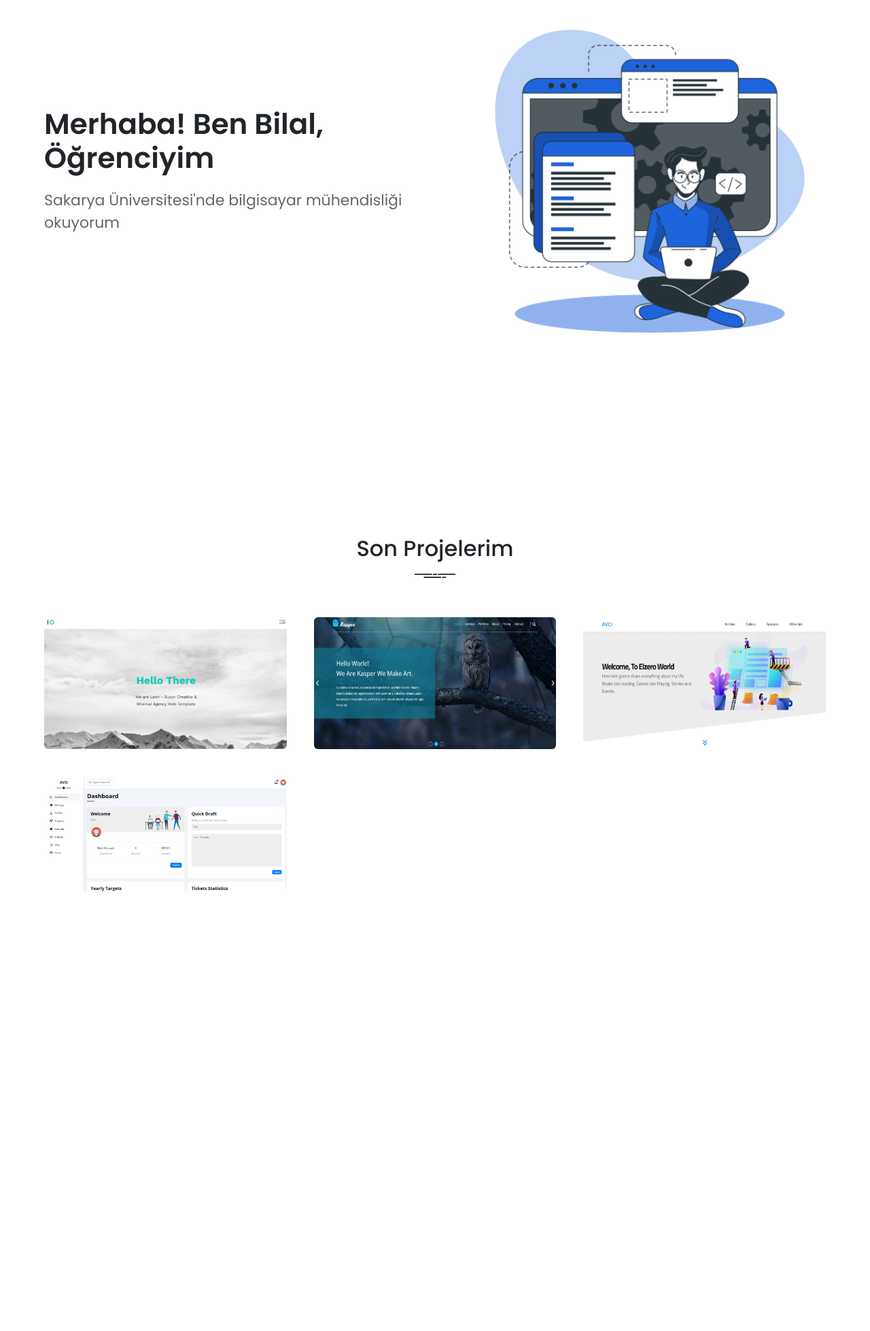
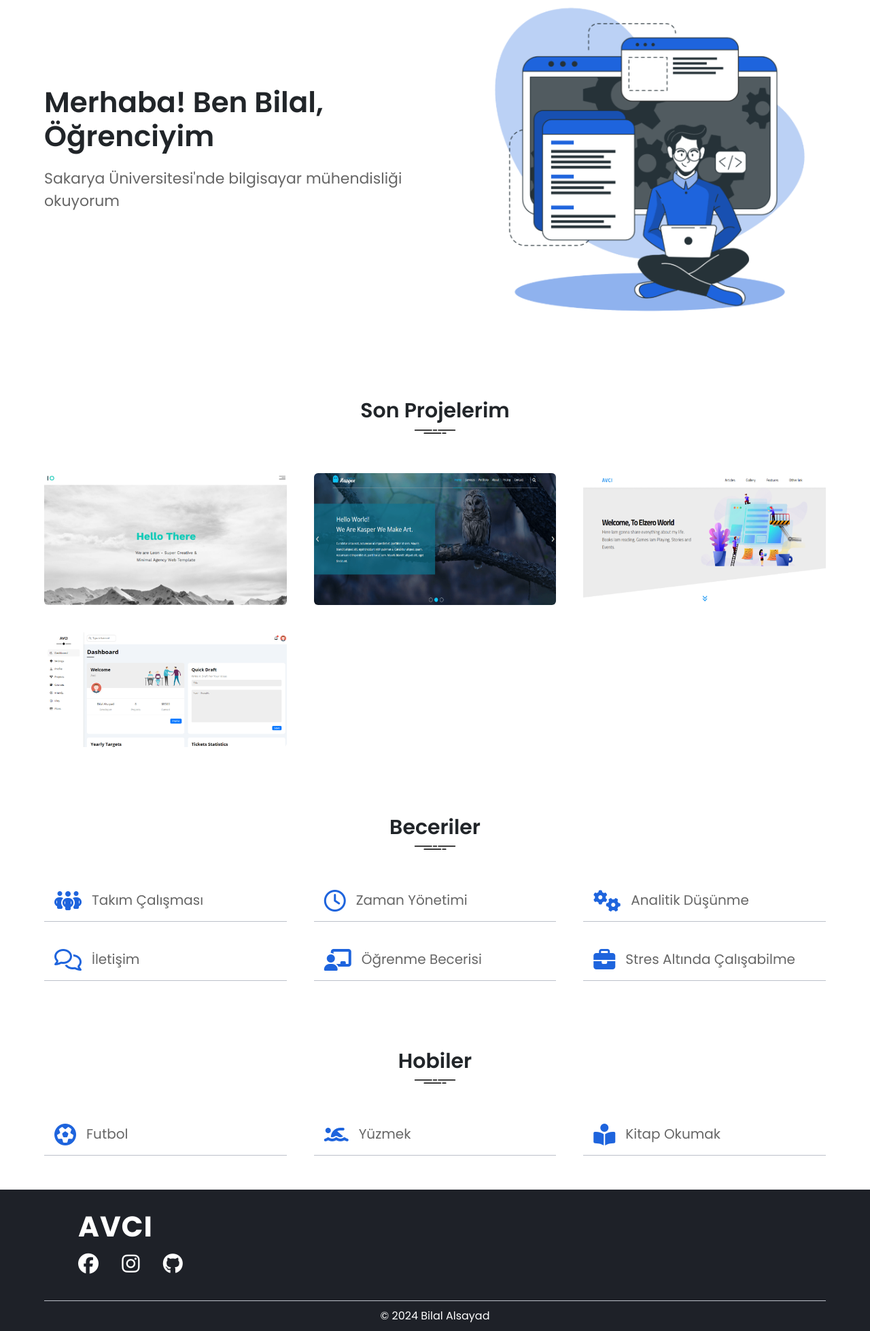
Before and after one commit to Bilal-Alsayad/WebProject, a PHP site: page / in a window 1280 px wide. Shown: the part 62-2020 px from the top of the page at 68% size. Before the commit the page ends 1373 px from the top, so only its background shows below. Run offline with PHP 8.4, Linux system fonts and the light colour scheme.

```diff
--- a/CSS/master.css
+++ b/CSS/master.css
@@ -90,15 +90,16 @@ a {
 
 header {
     height: 62px;
+    position: fixed;
+    background-color: white;
+    width: 100%;
+    z-index: 10;
 }
 
 header nav .logo {
     color: black;
     font-weight: bold;
     font-size: 30px;
-    display: flex;
-    justify-content: center;
-    align-items: center;
     letter-spacing: 1px;
     padding-right: 20px;
     border-right: 1px solid #ccc;
@@ -132,18 +133,21 @@ header .container nav div ul li a.active {
         background-color: rgb(30 100 221 / 90%);
         height: 245px;
     }
-    header .container nav div ul li a{
+
+    header .container nav div ul li a {
         border-bottom: 1px solid #eee;
     }
+
     header .container nav div ul li a {
         color: white;
     }
+
     header .container nav div ul li a:hover {
         color: white;
     }
 }
 
-header .container nav div > a {
+header .container nav div>a {
     color: white;
     background-color: var(--ana-renk);
     margin-bottom: 5px;
@@ -152,9 +156,9 @@ header .container nav div > a {
 }
 
 @media (max-width: 991px) {
-    header .container nav div > a {
+    header .container nav div>a {
         background-color: transparent;
-        }
+    }
 }
 
 
@@ -162,8 +166,9 @@ div.title {
     text-align: center;
 }
 
-.tilte .ana-title {
+.title .ana-title {
     font-size: 30px;
+    font-weight: 600;
     margin: 0;
 }
 
@@ -171,7 +176,8 @@ div.title {
 /* Ana Sayfa Başlangiç */
 /* Landing Başlangiç */
 .landing {
-    min-height: calc(100vh - 62px);
+    padding-top: calc(var(--ana-padding-top) - 20px);
+    padding-bottom: var(--ana-padding-bottom);
 }
 
 .landing .container {
@@ -268,7 +274,7 @@ div.title {
     transition: var(--ana-transition);
 }
 
-.projelerim .container .box:hover > .info {
+.projelerim .container .box:hover>.info {
     left: 50px;
     opacity: 1;
 }
@@ -303,5 +309,84 @@ div.title {
 }
 
 /* Projelerim Bitiş */
+/* Beceriler ve Hobiler Başlangiç */
+.beceriler,
+.hobiler {
+    padding-top: var(--ana-padding-top);
+    padding-bottom: var(--ana-padding-bottom);
+}
+
+.beceriler .container,
+.hobiler .container {
+    display: grid;
+    grid-template-columns: repeat(auto-fill, minmax(300px, 1fr));
+    gap: 40px;
+    margin-top: 50px;
+}
+
+.beceriler .container .box,
+.hobiler .container .box {
+    display: flex;
+    border-bottom: 1px solid #bdc1ca;
+}
+
+.beceriler .container .box i,
+.hobiler .container .box i {
+    color: var(--ana-renk);
+    margin-right: 15px;
+    margin-left: 15px;
+}
+
+.beceriler .container .box p,
+.hobiler .container .box p {
+    font-size: 20px;
+    color: var(--text-renk);
+}
+
+/* Beceriler ve Hobiler Bitiş */
 /* Ana Sayfa Bitiş */
+/* Footer Başlangiç */
+footer {
+    background-color: #1e2128;
+    margin: 0;
+}
+
+footer .container {
+    display: flex;
+    flex-direction: column;
+}
+footer .container .box  {
+    margin: 30px 0 30px 50px;
+}
+
+footer .container .box h3 {
+    font-size: 42px;
+    color: white;
+    font-weight: 700;
+    letter-spacing: 1px;
+}
+
+footer .container .box div a {
+    color: white;
+    font-size: 30px;
+    margin-right: 30px;
+}
+
+footer .container .box .facebook:hover {
+    color: #1877f2;
+}
+footer .container .box .instagram:hover {
+    color: #e1306c;
+}
+footer .container .box .github:hover {
+    color: #4078c0;
+}
+footer .container p {
+    color: white;
+    text-align: center;
+    margin: 0;
+    padding: 10px;
+    border-top: 1px solid #bdc1ca;
+}
+/* Footer Bitiş */
 /* 0px 4px 12px 0px rgba(36,39,46,0.1) */
--- a/index.html
+++ b/index.html
@@ -75,8 +75,8 @@
                     <p>Leon<br><span>HTML, CSS</span></p>
                     <a class="git-hub btn" href="https://github.com/Bilal-Alsayad/Template-1.git"
                         target="_blank">GitHub<i class="fa-brands fa-github"></i></a>
-                    <a class="visit btn" href="https://bilal-alsayad.github.io/Template-1/"
-                        target="_blank">Siteye<i class="fa-solid fa-up-right-from-square"></i></a>
+                    <a class="visit btn" href="https://bilal-alsayad.github.io/Template-1/" target="_blank">Siteye<i
+                            class="fa-solid fa-up-right-from-square"></i></a>
                 </div>
             </div>
             <div class="box">
@@ -86,8 +86,8 @@
                     <p>Kasper<br><span>HTML, CSS</span></p>
                     <a class="git-hub btn" href="https://github.com/Bilal-Alsayad/Template-2.git"
                         target="_blank">GitHub<i class="fa-brands fa-github"></i></a>
-                    <a class="visit btn" href="https://bilal-alsayad.github.io/Template-2/"
-                        target="_blank">Siteye<i class="fa-solid fa-up-right-from-square"></i></a>
+                    <a class="visit btn" href="https://bilal-alsayad.github.io/Template-2/" target="_blank">Siteye<i
+                            class="fa-solid fa-up-right-from-square"></i></a>
                 </div>
             </div>
             <div class="box">
@@ -97,8 +97,8 @@
                     <p>Elzero<br><span>HTML, CSS</span></p>
                     <a class="git-hub btn" href="https://github.com/Bilal-Alsayad/Template-3.git"
                         target="_blank">GitHub<i class="fa-brands fa-github"></i></a>
-                    <a class="visit btn" href="https://bilal-alsayad.github.io/Template-3/"
-                        target="_blank">Siteye<i class="fa-solid fa-up-right-from-square"></i></a>
+                    <a class="visit btn" href="https://bilal-alsayad.github.io/Template-3/" target="_blank">Siteye<i
+                            class="fa-solid fa-up-right-from-square"></i></a>
                 </div>
             </div>
             <div class="box">
@@ -108,12 +108,81 @@
                     <p>Elzero<br><span>HTML, CSS</span></p>
                     <a class="git-hub btn" href="https://github.com/Bilal-Alsayad/Template-4.git"
                         target="_blank">GitHub<i class="fa-brands fa-github"></i></a>
-                    <a class="visit btn" href="https://bilal-alsayad.github.io/Template-4/"
-                        target="_blank">Siteye<i class="fa-solid fa-up-right-from-square"></i></a>
+                    <a class="visit btn" href="https://bilal-alsayad.github.io/Template-4/" target="_blank">Siteye<i
+                            class="fa-solid fa-up-right-from-square"></i></a>
                 </div>
             </div>
         </div>
     </section>
+    <section class="beceriler">
+        <div class="title">
+            <h2 class="ana-title">Beceriler</h2>
+            <img src="images/lines.svg" alt="çizgiler">
+        </div>
+        <div class="container">
+            <div class="box">
+                <i class="fa-solid fa-people-group fa-2x"></i>
+                <p>Takım Çalışması</p>
+            </div>
+            <div class="box">
+                <i class="fa-regular fa-clock fa-2x"></i>
+                <p>Zaman Yönetimi</p>
+            </div>
+            <div class="box">
+                <i class="fa-solid fa-gears fa-2x"></i>
+                <p>Analitik Düşünme</p>
+            </div>
+            <div class="box">
+                <i class="fa-regular fa-comments fa-2x"></i>
+                <p>İletişim</p>
+            </div>
+            <div class="box">
+                <i class="fa-solid fa-chalkboard-user fa-2x"></i>
+                <p>Öğrenme Becerisi</p>
+            </div>
+            <div class="box">
+                <i class="fa-solid fa-briefcase fa-2x"></i>
+                <p>Stres Altında Çalışabilme</p>
+            </div>
+        </div>
+    </section>
+    <section class="hobiler">
+        <div class="title">
+            <h2 class="ana-title">Hobiler</h2>
+            <img src="images/lines.svg" alt="çizgiler">
+        </div>
+        <div class="container">
+            <div class="box">
+                <i class="fa-solid fa-futbol fa-2x"></i>
+                <p>Futbol</p>
+            </div>
+            <div class="box">
+                <i class="fa-solid fa-person-swimming fa-2x"></i>
+                <p>Yüzmek</p>
+            </div>
+            <div class="box">
+                <i class="fa-solid fa-book-open-reader fa-2x"></i>
+                <p>Kitap Okumak</p>
+            </div>
+        </div>
+    </section>
+    <footer>
+        <div class="container">
+            <div class="box">
+                <a href="index.html">
+                    <h3>AVCI</h3>
+                </a>
+                <div>
+                    <a href="https://www.facebook.com/bilal.alsayad5/" target="_blank"><i
+                            class="facebook fa-brands fa-facebook"></i></a>
+                    <a href="#" target="_blank"><i class="instagram fa-brands fa-instagram "></i></a>
+                    <a href="https://github.com/Bilal-Alsayad" target="_blank"><i
+                            class="github fa-brands fa-github"></i></a>
+                </div>
+            </div>
+            <p>&copy; 2024 Bilal Alsayad</p>
+        </div>
+    </footer>
     <script src="JS/bootstrap.js"></script>
 </body>
 
```
